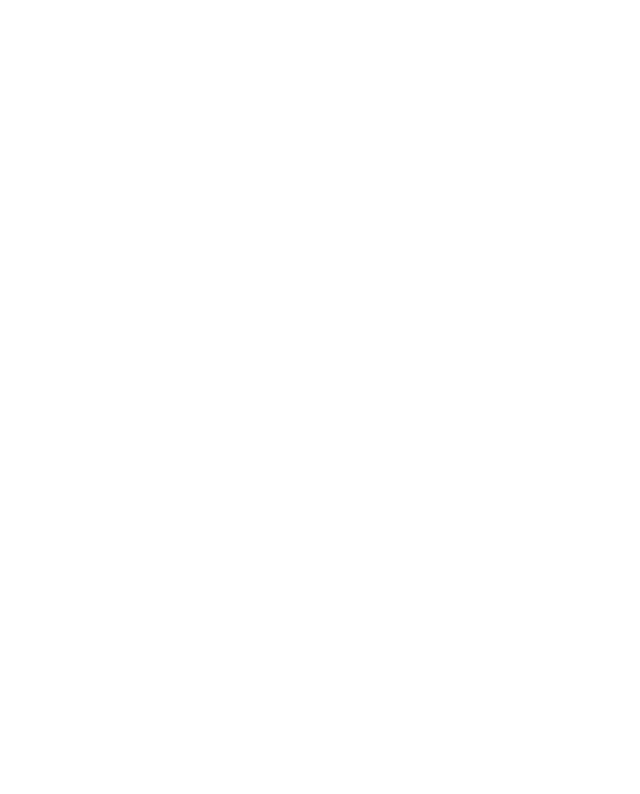
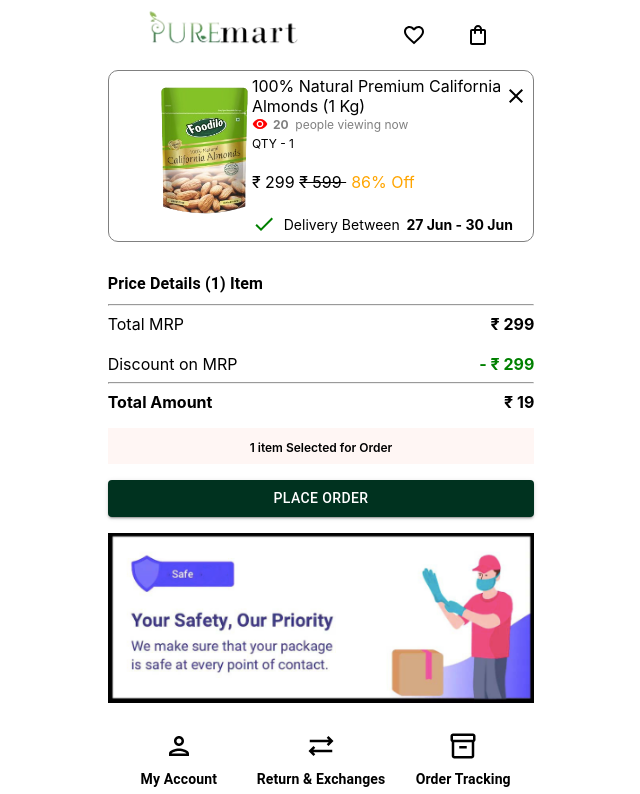
Before and after one commit to nagendrasha/eshop, a React (Create React App) app: page /cart in a window 1280 px wide. Before the commit this address had no page. Shown: the top 794 px of the page, without its empty margins (319-959 px from the left). Built offline with nearby package versions, Linux system fonts and the light colour scheme.

Commit message:
cart page created

```diff
--- a/src/App.js
+++ b/src/App.js
@@ -1,4 +1,5 @@
 import "./App.css";
+import Cart from "./pages/Cart";
 import Homepage from "./pages/Homepage";
 import Product from "./pages/Product";
 import { Route, BrowserRouter as Router, Routes } from "react-router-dom";
@@ -10,6 +11,7 @@
         <Routes>
           <Route exact path="/" element={<Homepage />} />
           <Route exact path="/single-product" element={<Product/>}/>
+          <Route exact path="/cart" element={<Cart/>}/>
         </Routes>
       </Router>
     </>
--- a/src/components/Header.jsx
+++ b/src/components/Header.jsx
@@ -9,8 +9,12 @@
 } from "@mui/material";
 import React from "react";
 import logo from "../assets/logo-2.png";
+import { useNavigate } from 'react-router-dom';
 
 const Header = () => {
+
+  const navigate = useNavigate();
+
   return (
     <>
       <Box sx={{ flexGrow: 1,p:0 }}>
@@ -20,8 +24,9 @@
           elevation={0}
         >
           <Toolbar>
-            <Typography variant="h6" component="div" sx={{ flexGrow: 1 }}>
-              <img src={logo} alt="logo" width={180} />
+            <Typography variant="h6" component="div" sx={{ flexGrow: 1,cursor:'pointer' }}>
+              <img src={logo} alt="logo" width={180}
+              onClick={()=>{navigate("/")}} />
             </Typography>
             <Button>
               <FavoriteBorderIcon style={{ color: "black" }} />
--- /dev/null
+++ b/src/pages/Cart.jsx
@@ -0,0 +1,118 @@
+import { Box, Button, Card, Grid, Typography } from "@mui/material";
+import React, { useEffect, useState } from "react";
+import Header from "../components/Header";
+import product from "../assets/product-1.png";
+import CloseIcon from "@mui/icons-material/Close";
+import VisibilityIcon from "@mui/icons-material/Visibility";
+import CheckOutlinedIcon from "@mui/icons-material/CheckOutlined";
+import safty from '../assets/safty.png';
+import Footer from "../components/Footer";
+
+const Cart = () => {
+  const [watch, setWatch] = useState(0);
+
+  const randomWatch = () => {
+    setWatch(Math.floor(Math.random() * 20) + 1);
+  };
+
+  useEffect(() => {
+    randomWatch();
+  }, []);
+
+  return (
+    <>
+      <Header />
+      <Grid
+        container
+        sx={{
+          p: {
+            lg: "5px",
+            sm: "5px",
+            md: "5px",
+            xs: "5px",
+            border: "1px solid gray",
+            borderRadius: "10px",
+          },
+        }}
+      >
+        <Grid item lg={4} md={4} sm={3} xs={4}>
+          <Box>
+            <img
+              src={product}
+              alt=""
+              style={{ width: "180px", height: "150px" }}
+            />
+          </Box>
+        </Grid>
+        <Grid item lg={8} md={8} sm={8} xs={8}>
+          <Box
+            sx={{
+              display: "flex",
+              justifyContent: "space-between",
+              alignItems: "center",
+            }}
+          >
+            <span>100% Natural Premium California Almonds (1 Kg) </span>
+            <CloseIcon />
+          </Box>
+          <span
+            style={{
+              color: "gray",
+              fontSize: "12px",
+              display: "flex",
+              alignItems: "center",
+            }}
+          >
+            {" "}
+            <VisibilityIcon
+              sx={{ color: "red", fontSize: "16px", marginRight: "5px" }}
+            />{" "}
+            <b>{watch}</b> &nbsp; people viewing now{" "}
+          </span>
+          <span style={{ fontSize: "12px" }}>QTY - 1</span>
+          <br />
+          <br />
+          <span>
+            ₹ 299 <del>₹ 599 </del>{" "}
+            <span style={{ color: "orange", marginLeft: "5px" }}> 86% Off</span>{" "}
+          </span>
+          <br />
+          <br />
+          <span
+            style={{ display: "flex", alignItems: "center", fontSize: "14px" }}
+          >
+            {" "}
+            <CheckOutlinedIcon sx={{ color: "green" }} /> &nbsp; Delivery
+            Between <b> &nbsp; 27 Jun - 30 Jun</b>
+          </span>
+        </Grid>
+      </Grid>
+      <Grid>
+        <Grid lg={12}>
+          <Typography sx={{ fontWeight: "bold", marginTop: "30px" }}>
+            Price Details (1) Item
+          </Typography>
+          <hr />
+          <span>Total MRP  <b style={{float:'right'}} >₹ 299</b> </span>
+          <br /> <br />
+          <span >Discount on MRP <b style={{float:'right',color:'green'}} > - ₹ 299</b> </span><br />
+          <hr />
+          <span style={{ fontWeight:'bold' }}>Total Amount <b style={{float:'right'}} >₹ 19</b> </span>
+          <br />
+          <Box sx={{textAlign:'center',backgroundColor:'#FFF6F4',py:1,mt:2}}>
+          <span style={{ fontSize:'12px',fontWeight:600 }}> 1 item Selected for Order </span>
+          </Box>
+          <Button variant="contained" fullWidth sx={{mt:2,backgroundColor:'#00321F'}}>Place Order</Button>
+        </Grid>
+      </Grid>
+      <Grid container>
+        <Grid item lg={12} sx={{ mt:2 }}>
+            <img src={safty} alt="" style={{ width:'100%' }} />
+        </Grid>
+      </Grid>
+      <Footer/>
+    </>
+  );
+};
+
+export default Cart;
--- a/src/pages/Product.jsx
+++ b/src/pages/Product.jsx
@@ -19,8 +19,12 @@
 import Countdown from 'react-countdown';
 import Header from "../components/Header";
 import Footer from "../components/Footer";
+import { useNavigate } from "react-router-dom";
 
 const Product = () => {
+
+  const navigate = useNavigate();
+
   return (
     <>
     <Header/>
@@ -155,6 +159,8 @@
         <Grid
           container
           sx={{ backgroundColor: "#00321F", my: 1, borderRadius: "10px", p: 3,cursor:'pointer' }}
+          onClick={()=>{navigate("/cart")}}
+
         >
           <Grid item lg={6} md={6} sm={6} xs={6}>
             <span style={{ color: "white", fontSize: "14px" }}>
@@ -183,7 +189,6 @@
         container
         sx={{ p: { lg: "0px", sm: "5px", md: "5px", xs: "5px" }, mt: 2 }}
       >
-
         <Grid item lg={6} md={6} sm={6} xs={6}>
           <Box>
             <Card variant="outlined">
```
Also changed, not shown: src/assets/safty.png (added).
